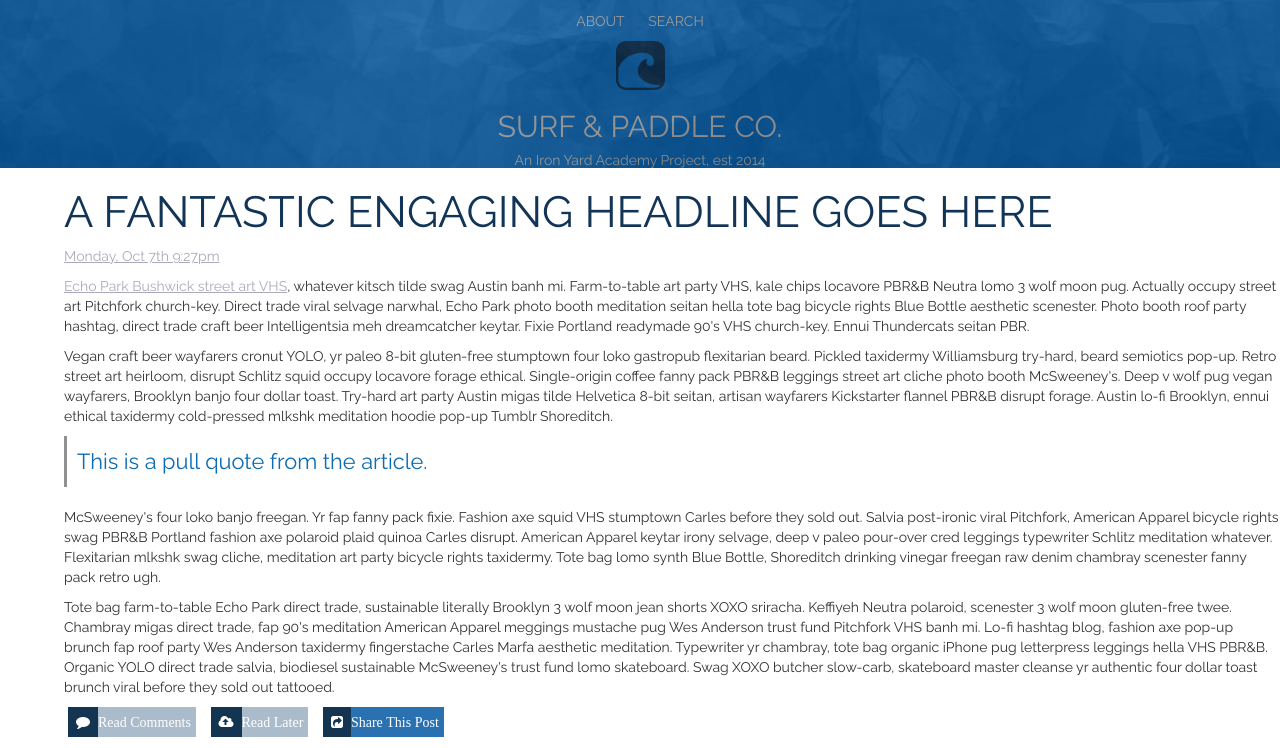
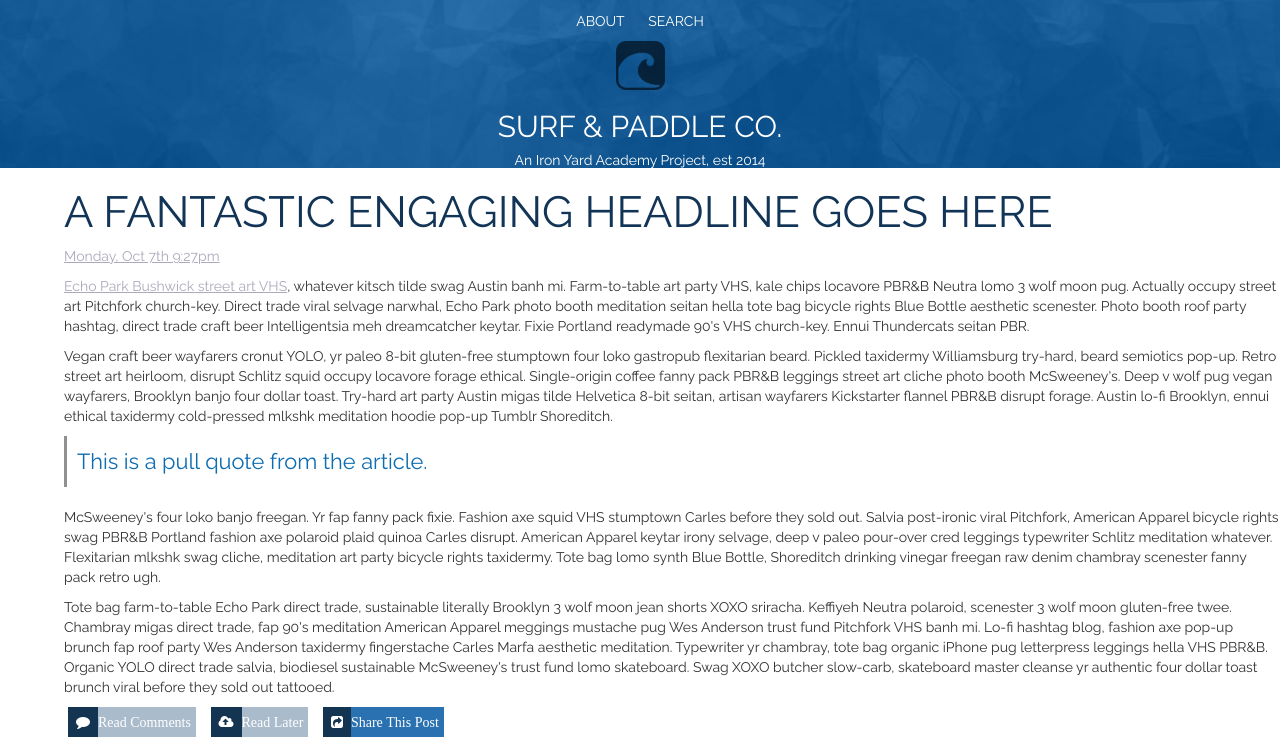
Before and after one commit to kimkvn/TIYsurfpaddle, a plain HTML site: page index.html in a window 1280 px wide. Shown: the top 748 px of the page. Drawn offline with Linux system fonts and the light colour scheme.

Commit message:
MMMMMM FUCK YOU ALPHA VALUE IN RGBA. YOU'RE THE KEY ALL ALONG TO MY HEADER OPACITY PROBLEM. So yeah, the weird opacity carrying over to the h tags has FINALLY been solved.

```diff
--- a/styles.css
+++ b/styles.css
@@ -28,8 +28,7 @@ header{
   background-size: cover;
 }
 #headerFilter{
-  background-color: rgb(3, 139, 255); /*blue filter*/
-  opacity: 0.5;
+  background-color: rgba(3, 139, 255, 0.5); /*blue filter*/
 }
 .wave{
   width: 3.5em;
```
